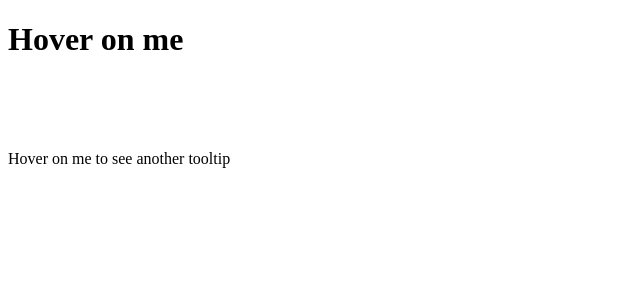
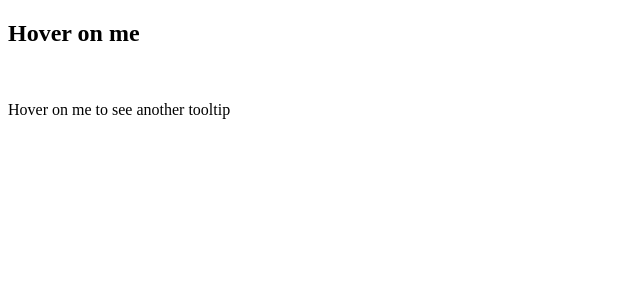
Before and after one commit to acciojob/react-composition-3-hemant0933, a React app: page / in a window 1280 px wide. Shown: the top 300 px of the page, without its empty margins (0-640 px from the left). Built offline with nearby package versions, Linux system fonts and the light colour scheme.

Commit message:
submitting code-Tue May 30 2023 09:36:58 GMT+0530 (India Standard Time)

```diff
--- a/src/components/App.js
+++ b/src/components/App.js
@@ -10,10 +10,11 @@ const App = () => {
   return (
     <div>
          <Tooltip1 text1={text1} >
-            <div><h1>Hover on me</h1></div><br/>
-         </Tooltip1><br/><br/>
+            <h2>Hover on me</h2>
+         </Tooltip1><br/>
+
          <Tooltip2 text2={text2} >
-            <div><p>Hover on me to see another tooltip</p></div><br/>
+          <p>Hover on me to see another tooltip</p>
          </Tooltip2>
 
 
--- a/src/components/Tooltip1.js
+++ b/src/components/Tooltip1.js
@@ -12,7 +12,7 @@ const Tooltip1 = ({ text1, children }) => {
   };
 
   return (
-    <div className="tooltip1" onMouseEnter={handleMouseEnter} onMouseLeave={handleMouseLeave}>
+    <div className="tooltip" onMouseEnter={handleMouseEnter} onMouseLeave={handleMouseLeave}>
       {children}
       {showTooltip && <div className="tooltiptext">{text1}</div>}
     </div>
```
